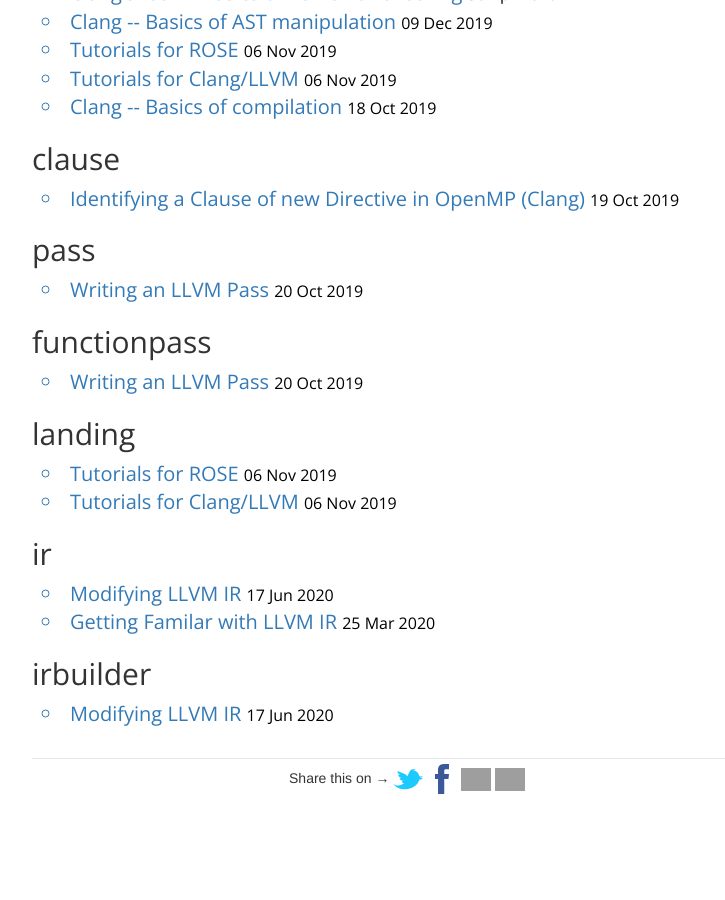
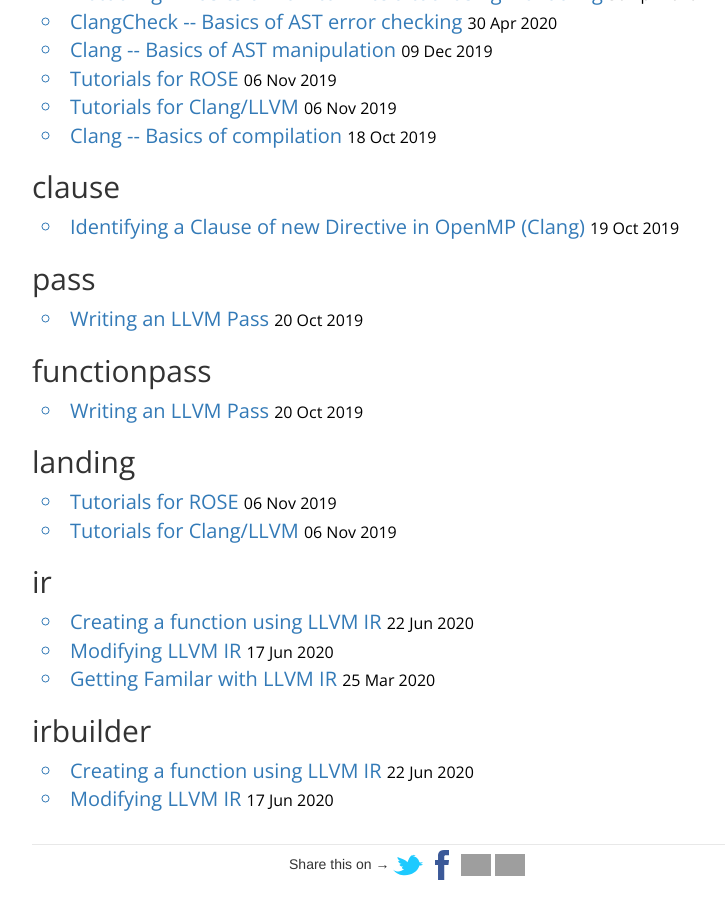
Before and after one commit to freeCompilerCamp/freecompilercamp.github.io, a Jekyll site: the page built from tags.md, in a window 1280 px wide and 900 px high, scrolled down 4672 px. Shown: the whole window, without its empty margins (38-763 px from the left). Built offline with Jekyll 4.4.1, drawn with Linux system fonts in a browser that asks for light colours; nearby versions of some CDN libraries; before the commit the page ends 5486 px from its top, so only the background shows below that; some of the changed lines change nothing that is shown; some of the changed text lies outside the part shown; grey boxes are pictures that could not be loaded.

Commit message:
LLVM IRBuilder to create a function

````diff
--- a/_posts/2019-11-06-clang-llvm-landing.markdown
+++ b/_posts/2019-11-06-clang-llvm-landing.markdown
@@ -69,6 +69,10 @@
 [Modifying LLVM IR using an LLVM Pass](/llvm-ir-mod)
   *  In this tutorial we will show how to modify/change LLVM IR, using a LLVM pass to replace any binary operation with a multiply operation.
 
+[Creating a Module with a Function using IRBuilder](/llvm-ir-func1)
+  *  In this tutorial we will show how to create a module with a function with a few statements, using IRBuilder.
+
+
 ## More Reading: References
   * [LLVM Official Website](https://www.llvm.org/)
 
--- /dev/null
+++ b/_posts/2020-06-22-llvm-ir-func1.markdown
@@ -0,0 +1,294 @@
+---
+layout: post
+title:  "Creating a function using LLVM IR"
+author: "@chunhualiao"
+date:   2020-06-22
+categories: beginner
+tags: [llvm,ir, irbuilder]
+---
+
+### **Tips:**
+
+Code snippets are shown in one of three ways throughout this environment:
+
+1. Code that looks like `this` is sample code snippets that is usually part of an explanation.
+2. Code that appears in box like the one below can be clicked on and it will automatically be typed in to the appropriate terminal window:
+```.term1
+vim readme.txt
+```
+
+3. Code appearing in windows like the one below is code that you should type in yourself. Usually there will be a unique ID or other bit your need to enter which we cannot supply. Items appearing in <> are the pieces you should substitute based on the instructions.
+```
+Add your name here - <name>
+```
+
+## **1. Overview**
+
+The goal of this tutorial is to learn how to use IRBuilder to create. We assume you have already taken the previous more fundamental tutorials:
+* [Getting Familar with LLVM IR](http://freecompilercamp.org/llvm-ir)
+* [Writing an LLVM Pass](http://freecompilercamp.org/llvm-pass)
+* [Modifying LLVM IR](http://freecompilercamp.org/llvm-ir-mod/)
+
+## **2. Test Clang/LLVM**
+
+Clang/LLVM has already been installed in the the docker-based online terminal on the right panel.
+
+To test clang, try the following command line:
+```.term1
+clang --version
+```
+
+You should see the version information after the commands above.
+
+## **3. Obtain Example Source Files**
+
+```.term1
+git clone https://github.com/freeCompilerCamp/code-for-llvm-tutorials.git
+cd code-for-llvm-tutorials/first-function
+ls
+```
+
+This git repository contains:
+* mul_add.c: an example program showing a function to be built,
+* tut1.cpp: the LLVM source file to build LLVM IR for the function,
+* makefile: makefile with targets to dump LLVM IR and build the program.
+
+### **4. Look Into the Function to be Built**
+
+You can use vim to look into the source file
+```.term1
+cat mul_add.c
+```
+
+You should see the following content:
+```
+1 int mul_add(int x, int y, int z) {
+2  return x * y + z;
+3 }
+```
+
+This source file contains a simple mul_add function to perform the mutliply-add operations using three parameters x, y, and z.
+In order to build LLVM IR representing this function, we can using clang to dump out its LLVM IR as a reference.
+
+Type the following command line to generate mul_add.ll, the text output of LLVM IR of mul_add.c:
+```.term1
+make mul_add.ll
+```
+You should see the following screen output:
+```
+clang -S -O3 -emit-llvm mul_add.c
+```
+The command line above will generate optimized version of LLVM IR, which is easier to understand.
+
+Now let's look at the text output of the function's LLVM IR:
+
+```.term1
+cat mul_add.ll
+```
+
+You should see the following screen output (excerpt for the function only):
+```
+6 ; Function Attrs: norecurse nounwind readnone uwtable
+7 define dso_local i32 @mul_add(i32 %0, i32 %1, i32 %2) local_unnamed_addr #0 {
+8   %4 = mul nsw i32 %1, %0
+9   %5 = add nsw i32 %4, %2
+10   ret i32 %5
+11 }
+```
+
+If you have finished [Getting Familar with LLVM IR](http://freecompilercamp.org/llvm-ir), you can easily understand the IR above, with the help from [LLVM Language Reference Manual](https://llvm.org/docs/LangRef.html).
+To simplify this tutorial, we will build add and mul instructions, ignoring nsw (“No Signed Wrap”).
+nsw is used to indicate the result value of the instructions is a poison value if signed overflow occurs.
+
+
+### **5. Look Into the LLVM Program**
+
+Now let's look at the program building a module and a function.
+
+```.term1
+vim tut1.cpp
+```
+
+You should see the following screen output (excerpt for the function only):
+```
+  1 #include "llvm/Pass.h"
+  2 #include "llvm/IR/Function.h"
+  3 #include "llvm/Support/raw_ostream.h"
+  4 #include "llvm/IR/Module.h"
+  5 #include "llvm/IR/PassManager.h"
+  6 #include "llvm/IR/CallingConv.h"
+  7 #include "llvm/IR/Verifier.h"
+  8 #include "llvm/IR/IRPrintingPasses.h"
+  9 #include "llvm/IR/IRBuilder.h"
+ 10 #include "llvm/IR/LegacyPassManager.h"
+ 11 #include "llvm/Bitcode/BitcodeWriter.h"
+ 12 #include <stdio.h>
+ 13
+ 14 using namespace llvm;
+ 15
+ 16 Module *makeLLVMModule(LLVMContext &Context);
+ 17
+ 18 int main(int argc, char **argv)
+ 19 {
+ 20   LLVMContext Context;
+ 21   Module *Mod = makeLLVMModule(Context);
+ 22
+ 23   raw_fd_ostream r(fileno(stdout), false);
+ 24   verifyModule(*Mod, &r);
+ 25
+ 26   //Prints the module IR
+ 27   ModulePass *m = createPrintModulePass(outs(), "Module IR printer");
+ 28   legacy::PassManager PM;
+ 29   PM.add(m);
+ 30   PM.run(*Mod);
+ 31
+ 32    // Write IR to a bitcode file
+ 33   FILE* mul_add_file = fopen("mul_add.bc", "w+");
+ 34   raw_fd_ostream bitcodeWriter(fileno(mul_add_file), true);
+ 35   WriteBitcodeToFile(*Mod, bitcodeWriter);
+ 36
+ 37   delete Mod;
+ 38   return 0;
+ 39 }
+ 40
+ 41 Module *makeLLVMModule(LLVMContext &Context)
+ 42 {
+ 43   Module *mod = new Module("mul_add", Context);
+ 44
+ 45   FunctionCallee mul_add_fun = mod->getOrInsertFunction("mul_add",
+ 46       Type::getInt32Ty(Context),
+ 47       Type::getInt32Ty(Context),
+ 48       Type::getInt32Ty(Context),
+ 49       Type::getInt32Ty(Context));
+ 50   Function *mul_add = cast<Function> (mul_add_fun.getCallee());
+ 51
+ 52   mul_add->setCallingConv(CallingConv::C);
+ 53   Function::arg_iterator args = mul_add->arg_begin();
+ 54   Value *x = args++;
+ 55   x->setName("x");
+ 56   Value *y = args++;
+ 57   y->setName("y");
+ 58   Value *z = args++;
+ 59   z->setName("z");
+ 60
+ 61   BasicBlock *block = BasicBlock::Create(Context, "entry", mul_add);
+ 62   IRBuilder<> builder(block);
+ 63   Value *tmp = builder.CreateBinOp(Instruction::Mul, x, y, "tmp");
+ 64   Value *tmp2 = builder.CreateBinOp(Instruction::Add, tmp, z, "tmp2");
+ 65   builder.CreateRet(tmp2);
+ 66
+ 67   return mod;
+ 68 }
+```
+We first declare a makeLLVMModule() function (line 16), which will do the real work of creating the module.
+
+Line 1 through 12 of the program contains the appropriate LLVM header files.
+
+Inside of the main function: the first segment is pretty simple: it creates an LLVM “module” (line 21).
+In LLVM, a module represents a single unit of code that is to be processed together.
+A module contains things like global variables, function declarations, and implementations.
+
+
+Line 24 runs the LLVM module verifier on our newly created module. While this probably isn’t really necessary for a simple module like this one, it's always a good idea, especially if you’re generating LLVM IR based on some input. The verifier will print an error message if your LLVM module is malformed in any way.
+
+Next, Line 27 through 30 instantiate an LLVM PassManager and run the PrintModulePass on our module.
+LLVM uses an explicit pass infrastructure to manage optimizations and various other things.
+A PassManager, as should be obvious from its name, manages passes: it is responsible for scheduling them, invoking them, and ensuring the proper disposal after we’re done with them. For this example, we’re just using a trivial pass that prints out our module in textual form.
+
+Finally, we write the created module containing the function into a bitcode file named mul_add.bc at line from 33 through 35.
+
+Now onto the interesting part: creating and populating a module inside makeLLVMModule():
+* Line 43 creates a new Module object
+* Line 45 through 49 construct the function by calling getOrInsertFunction() on our module, passing in the name, return type, and argument types of the function. In the case of our mul_add function, that means one 32-bit integer for the return value and three 32-bit integers for the arguments.
+
+The details of all classes and member functions of LLVM can be found at https://llvm.org/doxygen/index.html . For example, https://llvm.org/doxygen/classllvm_1_1Module.html lists documentation about LLVM::Module, including getOrInsertFunction().
+
+Module::getOrInsertFunction() looks up the specified function in the module symbol table. There are several possibilities:
+* If it does not exist, add a prototype for the function and return it.
+* Otherwise, if the existing function has the correct prototype, return the existing function.
+* Finally, the function exists but has the wrong prototype: return the function with a constantexpr cast to the right prototype.
+In all cases, the returned value is a FunctionCallee wrapper around the 'FunctionType T' passed in, as well as a 'Value' either of the Function or the bitcast to the function.
+So at line 50, we get the callee of mul_add_fun and cast it to a pointer to Function.
+
+```
+ 45   FunctionCallee mul_add_fun = mod->getOrInsertFunction("mul_add",
+ 46       Type::getInt32Ty(Context),
+ 47       Type::getInt32Ty(Context),
+ 48       Type::getInt32Ty(Context),
+ 49       Type::getInt32Ty(Context));
+ 50   Function *mul_add = cast<Function> (mul_add_fun.getCallee());
+```
+
+Line 52 sets the calling convention for our new function to be the C calling convention. This isn’t strictly necessary, but it ensures that our new function will interoperate properly with C code.
+
+The following code segment gives names to the parameters. This also isn’t strictly necessary (LLVM will generate names for them if you don’t specify them), but it’ll make looking at our output somewhat more pleasant. To name the parameters, we iterate over the arguments of our function and call setName() on them. We’ll also keep the pointer to x, y, and z around, since we’ll need them when we get around to creating instructions.
+
+```
+ 53   Function::arg_iterator args = mul_add->arg_begin();
+ 54   Value *x = args++;
+ 55   x->setName("x");
+ 56   Value *y = args++;
+ 57   y->setName("y");
+ 58   Value *z = args++;
+ 59   z->setName("z");
+```
+
+So far, we have created a function with a parameter list. The next step is to create its body populated with some instructions.
+The LLVM IR, being an abstract assembly language, represents control flow using jumps (we call them branches), both conditional and unconditional. The straight-line sequences of code between branches are called basic blocks, or just blocks. To create a body for our function, we fill it with blocks:
+
+We create a new basic block at line 61 by calling its constructor. All we need to tell it is its name and the function to which it belongs. In addition, we’re creating an IRBuilder object, which is a convenience interface for creating instructions and appending them to the end of a block. Instructions can be created through their constructors as well, but some of their interfaces are quite complicated. Unless you need a lot of control, using IRBuilder will make your life simpler.
+
+```
+ 61   BasicBlock *block = BasicBlock::Create(Context, "entry", mul_add);
+ 62   IRBuilder<> builder(block);
+ 63   Value *tmp = builder.CreateBinOp(Instruction::Mul, x, y, "tmp");
+ 64   Value *tmp2 = builder.CreateBinOp(Instruction::Add, tmp, z, "tmp2");
+ 65   builder.CreateRet(tmp2);
+```
+
+The final step in creating our function is to create the instructions that make it up. Our mul_add function is composed of just three instructions: a multiply, an add, and a return. IRBuilder gives us a simple interface for constructing these instructions and appending them to the “entry” block. Each of the calls to IRBuilder returns a Value* that represents the value yielded by the instruction. You’ll also notice that, above, x, y, and z are also Value*'s, so it's clear that instructions operate on Value*'s.
+
+### **6. Build and Test the Program**
+
+This tutorial's sourcetree lives independent from LLVM.
+It uses a makefile to build the executable, using an installed copy of LLVM.
+To build the executable, type the following command line:
+```.term1
+make tut1
+```
+
+You should see the following output:
+```
+clang++ -g tut1.cpp `llvm-config --cxxflags --ldflags --libs core BitWriter --system-libs` -lpthread -o tut1
+```
+
+clang++ is used to compile tut1.cpp, using cxxflags and ldflags exposed by llvm-config. Additionally, core and BitWriter libraries are used since the code also uses BitWriter to write out the created module into a bitcode file (linei 33-35). Pthreads is also needed for BitWriter.
+
+Finally, we run the program:
+```.term1
+./tut1
+```
+
+You should see the following content:
+```
+Module IR printer
+; ModuleID = 'mul_add'
+source_filename = "mul_add"
+
+define i32 @mul_add(i32 %x, i32 %y, i32 %z) {
+entry:
+  %tmp = mul i32 %x, %y
+  %tmp2 = add i32 %tmp, %z
+  ret i32 %tmp2
+}
+```
+
+The module IR is extactly what we want to create. Additionally, there is a mul_add.bc file created under the current path.
+You can use llvm-dis to convert it to a text file and check its content. It should be the same as the text output we just saw above.
+
+
+### **7. References**
+
+This tutorial is based on the content from https://releases.llvm.org/2.6/docs/tutorial/JITTutorial1.html .
+
+Source file for this page: [link](https://github.com/freeCompilerCamp/freecompilercamp.github.io/blob/master/_posts/2020-06-22-llvm-ir-func1.markdown)
````
